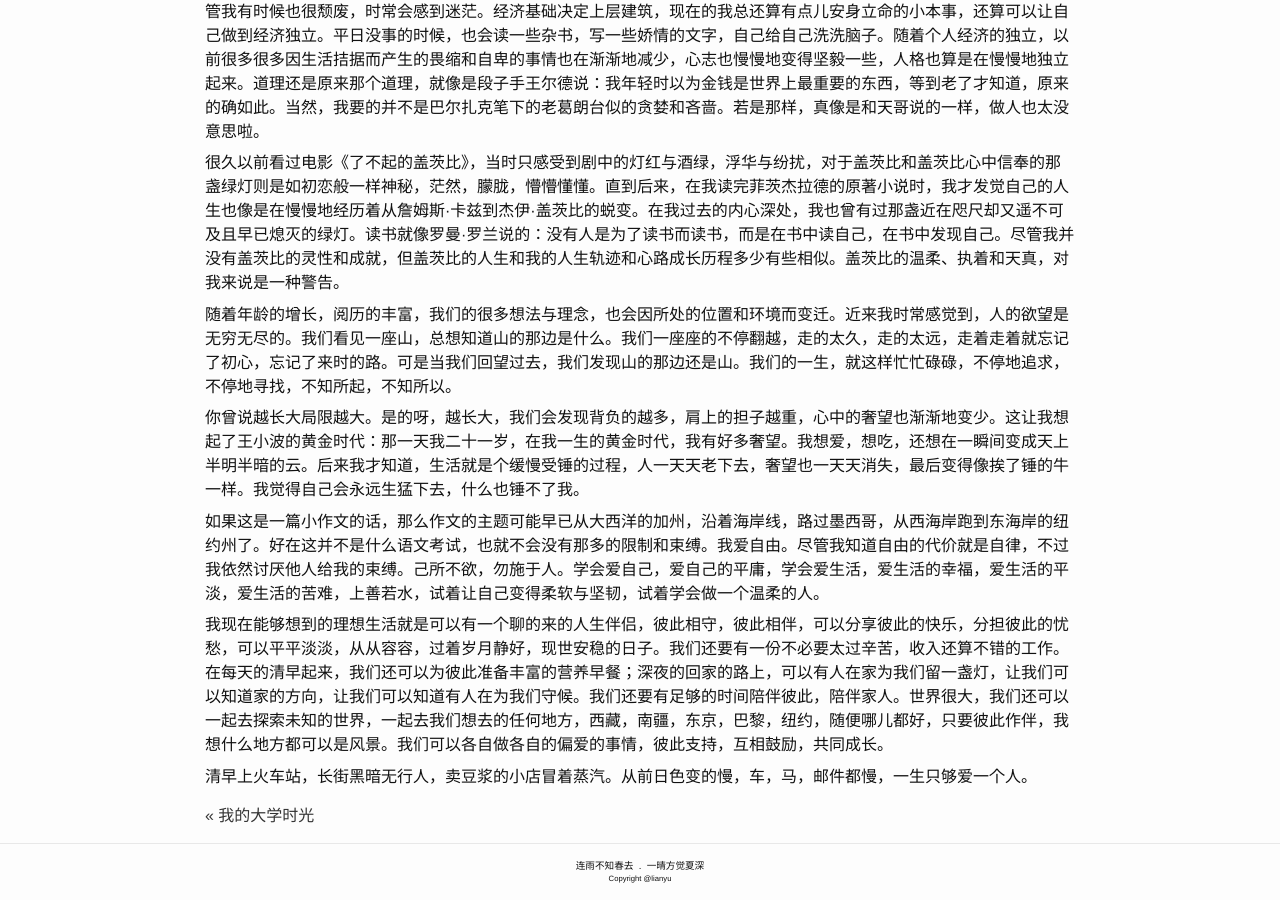
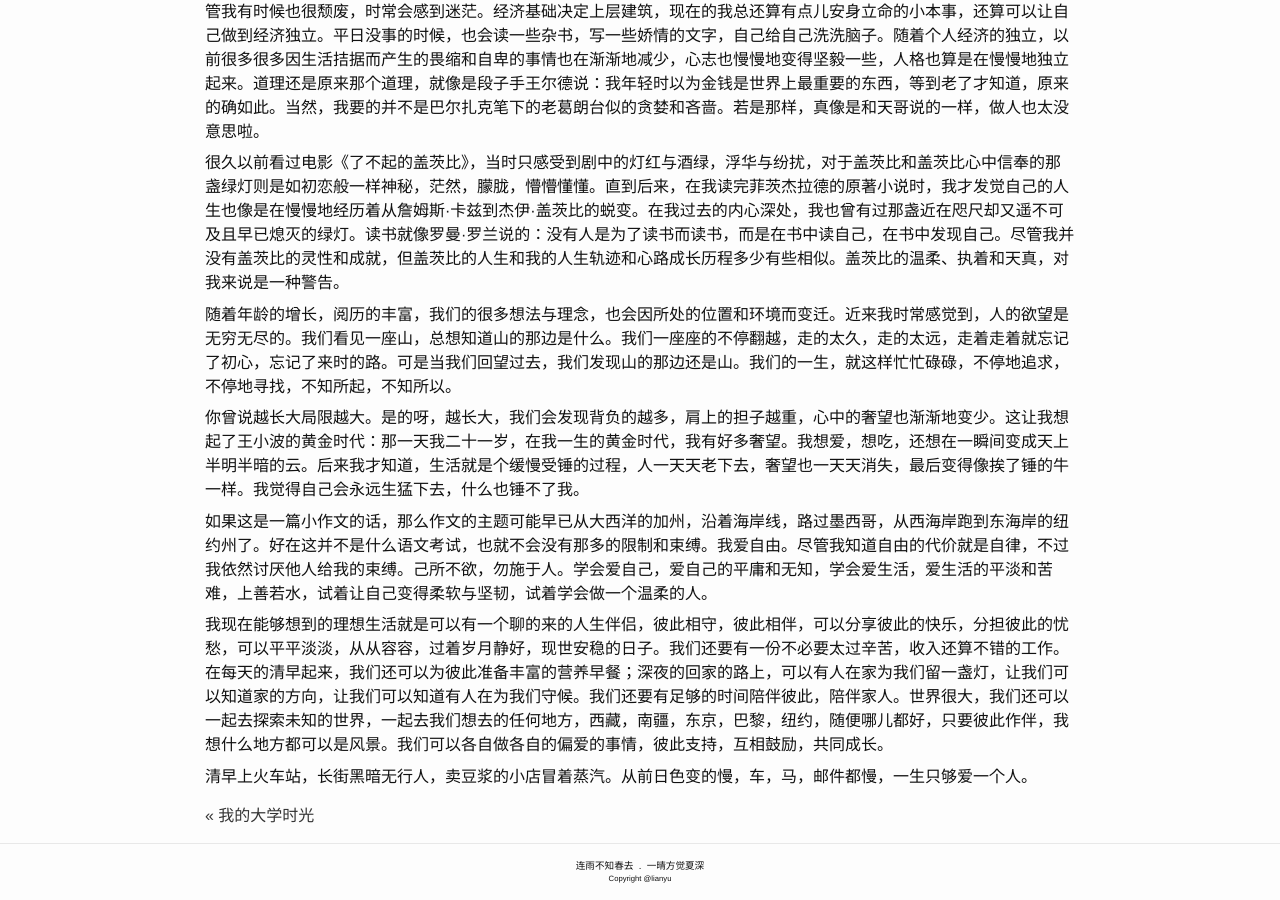
Before and after one commit to lianyu1115/lianyu, a Jekyll site: the page built from _essays/2021-02-22-我理想中的生活.md, in a window 1280 px wide and 900 px high, scrolled down 633 px. Built offline with Jekyll 4.4.1, drawn with Linux system fonts in a browser that asks for light colours.

Commit message:
Update 2021-02-22-我理想中的生活.md

```diff
--- a/_essays/2021-02-22-我理想中的生活.md
+++ b/_essays/2021-02-22-我理想中的生活.md
@@ -28,7 +28,7 @@
 
 你曾说越长大局限越大。是的呀，越长大，我们会发现背负的越多，肩上的担子越重，心中的奢望也渐渐地变少。这让我想起了王小波的黄金时代：那一天我二十一岁，在我一生的黄金时代，我有好多奢望。我想爱，想吃，还想在一瞬间变成天上半明半暗的云。后来我才知道，生活就是个缓慢受锤的过程，人一天天老下去，奢望也一天天消失，最后变得像挨了锤的牛一样。我觉得自己会永远生猛下去，什么也锤不了我。
 
-如果这是一篇小作文的话，那么作文的主题可能早已从大西洋的加州，沿着海岸线，路过墨西哥，从西海岸跑到东海岸的纽约州了。好在这并不是什么语文考试，也就不会没有那多的限制和束缚。我爱自由。尽管我知道自由的代价就是自律，不过我依然讨厌他人给我的束缚。己所不欲，勿施于人。学会爱自己，爱自己的平庸，学会爱生活，爱生活的幸福，爱生活的平淡，爱生活的苦难，上善若水，试着让自己变得柔软与坚韧，试着学会做一个温柔的人。
+如果这是一篇小作文的话，那么作文的主题可能早已从大西洋的加州，沿着海岸线，路过墨西哥，从西海岸跑到东海岸的纽约州了。好在这并不是什么语文考试，也就不会没有那多的限制和束缚。我爱自由。尽管我知道自由的代价就是自律，不过我依然讨厌他人给我的束缚。己所不欲，勿施于人。学会爱自己，爱自己的平庸和无知，学会爱生活，爱生活的平淡和苦难，上善若水，试着让自己变得柔软与坚韧，试着学会做一个温柔的人。
 
 我现在能够想到的理想生活就是可以有一个聊的来的人生伴侣，彼此相守，彼此相伴，可以分享彼此的快乐，分担彼此的忧愁，可以平平淡淡，从从容容，过着岁月静好，现世安稳的日子。我们还要有一份不必要太过辛苦，收入还算不错的工作。在每天的清早起来，我们还可以为彼此准备丰富的营养早餐；深夜的回家的路上，可以有人在家为我们留一盏灯，让我们可以知道家的方向，让我们可以知道有人在为我们守候。我们还要有足够的时间陪伴彼此，陪伴家人。世界很大，我们还可以一起去探索未知的世界，一起去我们想去的任何地方，西藏，南疆，东京，巴黎，纽约，随便哪儿都好，只要彼此作伴，我想什么地方都可以是风景。我们可以各自做各自的偏爱的事情，彼此支持，互相鼓励，共同成长。
 
```
